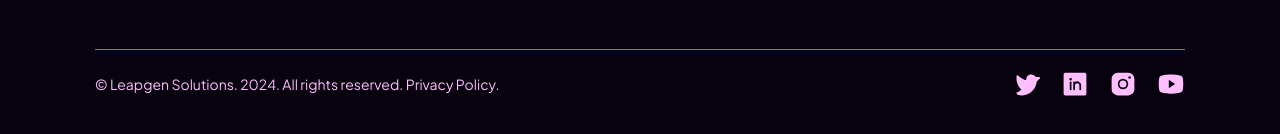
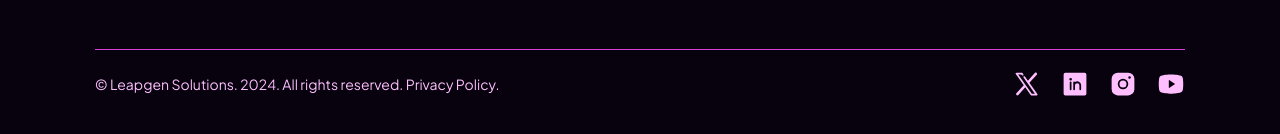
Before and after one commit to LeapGenSolutions/Leapgen.ai, a React (Create React App) app: page / in a window 1280 px wide. Shown: the part 3971-4105 px from the top of the page. Built offline with nearby package versions, Linux system fonts and the light colour scheme.

Commit message:
Updated Twitter Icon

```diff
--- a/src/components/Footer.jsx
+++ b/src/components/Footer.jsx
@@ -70,19 +70,17 @@ function Footer({ handleMenuClick }) {
           © Leapgen Solutions. 2024. All rights reserved. Privacy Policy.
         </p>
         <div className="flex gap-[20px]">
-          <a
+        <a
             href="https://x.com/LeapgenAi"
-            target="_blank" rel="noreferrer"
-            className="text-twitter-color hover:text-gray-600 w-[28px] h-[28px]"
+            target="_blank"
+            rel="noreferrer"
+            className="text-twitter-x-color hover:text-gray-600 w-[28px] h-[28px]"
           >
-            <svg
-              xmlns="http://www.w3.org/2000/svg"
-              viewBox="0 0 256 256"
-              focusable="false"
-              className="w-full h-full"
-            >
+            <svg xmlns="http://www.w3.org/2000/svg" viewBox="0 0 256 256"
+              focusable="false" width="28px" height="28px"
+              className="w-full h-full">
               <g fill="#FFBFFF">
-                <path d="M245.66,77.66l-29.9,29.9C209.72,177.58,150.67,232,80,232c-14.52,0-26.49-2.3-35.58-6.84-7.33-3.67-10.33-7.6-11.08-8.72a8,8,0,0,1,3.85-11.93c.26-.1,24.24-9.31,39.47-26.84a110.93,110.93,0,0,1-21.88-24.2c-12.4-18.41-26.28-50.39-22-98.18a8,8,0,0,1,13.65-4.92c.35.35,33.28,33.1,73.54,43.72V88a47.87,47.87,0,0,1,14.36-34.3A46.87,46.87,0,0,1,168.1,40a48.66,48.66,0,0,1,41.47,24H240a8,8,0,0,1,5.66,13.66Z"></path>
+                <path transform="scale(8)" d="M27.816,27.422l-9.069-12.803l8.381-9.224c0.546-0.6,0.482-1.512-0.142-2.038c-0.623-0.526-1.57-0.464-2.116,0.136	l-7.869,8.66l-3.329-4.699c-0.32-0.452-0.943-0.557-1.395-0.238c-0.45,0.319-0.558,0.943-0.238,1.395L25.066,27h-3.549L5.934,5h3.55	l0.694,0.981c0.319,0.451,0.944,0.557,1.395,0.238c0.45-0.319,0.557-0.943,0.238-1.395l-0.994-1.403C10.629,3.158,10.324,3,10,3H4	C3.626,3,3.283,3.209,3.111,3.542C2.94,3.874,2.968,4.273,3.184,4.579l9.068,12.802l-8.381,9.224	c-0.546,0.6-0.482,1.512,0.142,2.038C4.297,28.882,4.648,29,4.999,29c0.418,0,0.833-0.167,1.13-0.494l7.869-8.66l6.186,8.733	C20.371,28.843,20.676,29,21,29h6c0.374,0,0.717-0.209,0.889-0.541C28.06,28.127,28.032,27.728,27.816,27.422z" />
               </g>
             </svg>
           </a>
```
